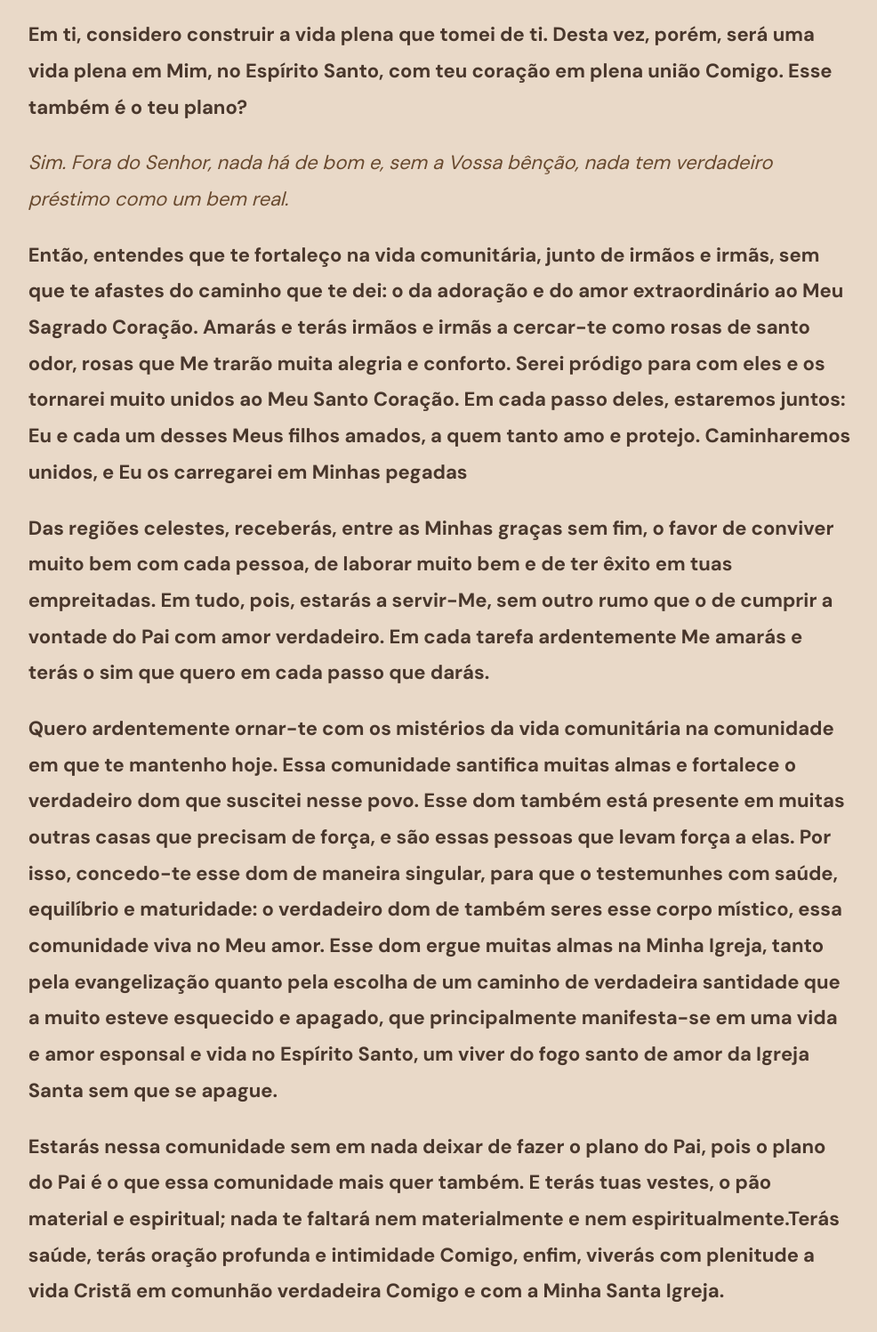
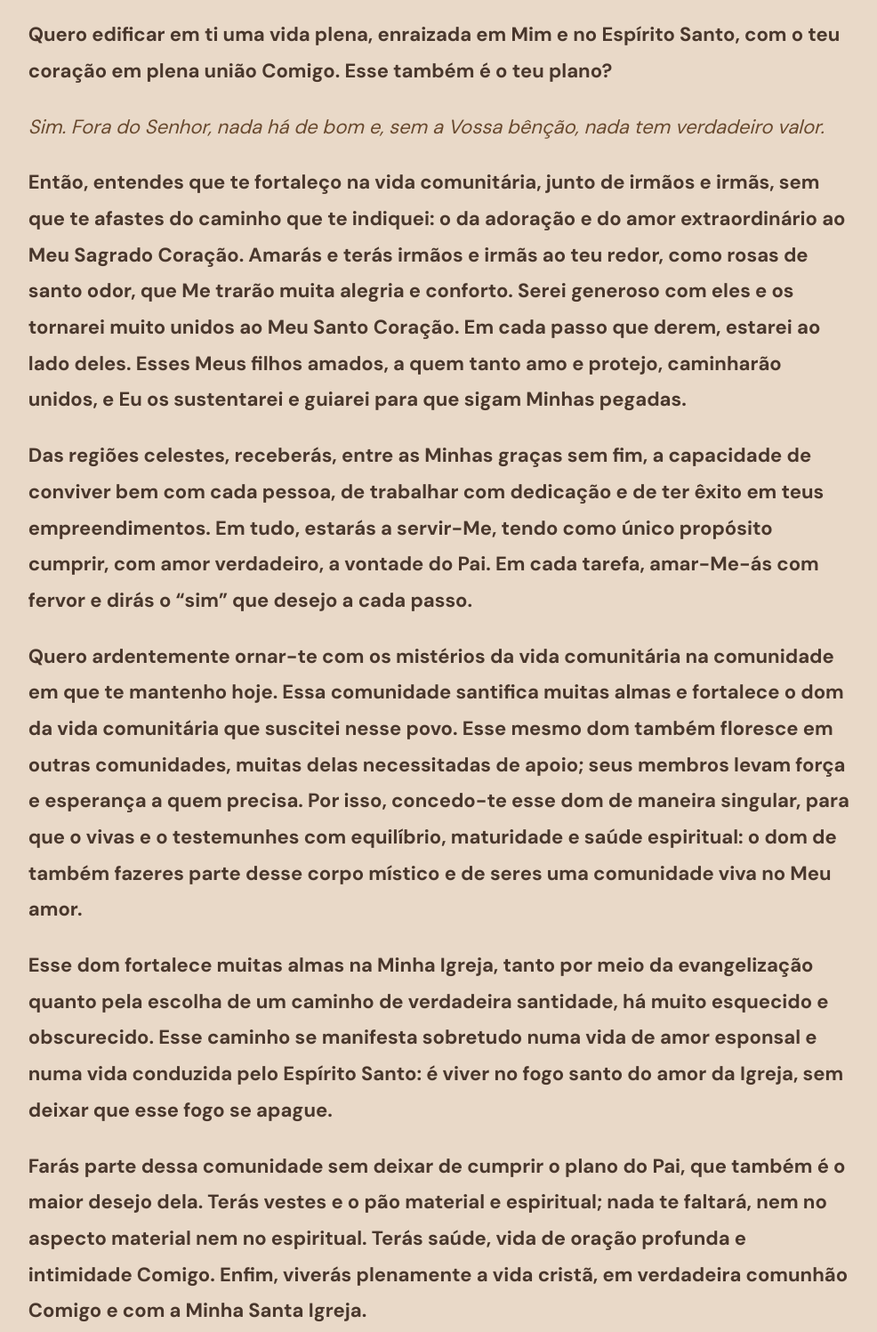
Before and after one commit to paxtecumpaxtibi/paxtecumpaxtibi.github.io, a plain HTML site: page 0100_22112026.html in a window 1280 px wide. Shown: the part 533-2030 px from the top of the page at 89% size, without its empty margins (145-1131 px from the left). Drawn offline with nearby package versions, Linux system fonts and the light colour scheme.

Commit message:
Revisa gramática da mensagem de novembro
Co-authored-by: Copilot <223556219+Copilot@users.noreply.github.com>

```diff
--- a/0100_22112026.html
+++ b/0100_22112026.html
@@ -72,61 +72,66 @@
           <div class="legacy-message-card">
             <p class="legacy-date">22/11/2026</p>
             <h3>
-              Quero ardentemente ornar-te com os mistérios da vida comunitária .
+              Quero ardentemente ornar-te com os mistérios da vida comunitária.
             </h3>
           </div>
         </div>
         <article class="legacy-article">
           <p class="prece">Senhor Jesus!</p>
           <p class="Deus">
-            Em ti, considero construir a vida plena que tomei de ti. Desta vez,
-            porém, será uma vida plena em Mim, no Espírito Santo, com teu
-            coração em plena união Comigo. Esse também é o teu plano?
+            Quero edificar em ti uma vida plena, enraizada em Mim e no Espírito
+            Santo, com o teu coração em plena união Comigo. Esse também é o teu
+            plano?
           </p>
           <p class="prece">
             Sim. Fora do Senhor, nada há de bom e, sem a Vossa bênção, nada tem
-            verdadeiro préstimo como um bem real.
+            verdadeiro valor.
           </p>
           <p class="Deus">
             Então, entendes que te fortaleço na vida comunitária, junto de
-            irmãos e irmãs, sem que te afastes do caminho que te dei: o da
+            irmãos e irmãs, sem que te afastes do caminho que te indiquei: o da
             adoração e do amor extraordinário ao Meu Sagrado Coração. Amarás e
-            terás irmãos e irmãs a cercar-te como rosas de santo odor, rosas que
-            Me trarão muita alegria e conforto. Serei pródigo para com eles e os
-            tornarei muito unidos ao Meu Santo Coração. Em cada passo deles,
-            estaremos juntos: Eu e cada um desses Meus filhos amados, a quem
-            tanto amo e protejo. Caminharemos unidos, e Eu os carregarei em
-            Minhas pegadas
+            terás irmãos e irmãs ao teu redor, como rosas de santo odor, que Me
+            trarão muita alegria e conforto. Serei generoso com eles e os
+            tornarei muito unidos ao Meu Santo Coração. Em cada passo que derem,
+            estarei ao lado deles. Esses Meus filhos amados, a quem tanto amo e
+            protejo, caminharão unidos, e Eu os sustentarei e guiarei para que
+            sigam Minhas pegadas.
           </p>
           <p class="Deus">
-            Das regiões celestes, receberás, entre as Minhas graças sem fim, o
-            favor de conviver muito bem com cada pessoa, de laborar muito bem e
-            de ter êxito em tuas empreitadas. Em tudo, pois, estarás a
-            servir-Me, sem outro rumo que o de cumprir a vontade do Pai com amor
-            verdadeiro. Em cada tarefa ardentemente Me amarás e terás o sim que
-            quero em cada passo que darás.
+            Das regiões celestes, receberás, entre as Minhas graças sem fim, a
+            capacidade de conviver bem com cada pessoa, de trabalhar com
+            dedicação e de ter êxito em teus empreendimentos. Em tudo, estarás
+            a servir-Me, tendo como único propósito cumprir, com amor
+            verdadeiro, a vontade do Pai. Em cada tarefa, amar-Me-ás com
+            fervor e dirás o “sim” que desejo a cada passo.
           </p>
           <p class="Deus">
             Quero ardentemente ornar-te com os mistérios da vida comunitária na
             comunidade em que te mantenho hoje. Essa comunidade santifica muitas
-            almas e fortalece o verdadeiro dom que suscitei nesse povo. Esse dom
-            também está presente em muitas outras casas que precisam de força, e
-            são essas pessoas que levam força a elas. Por isso, concedo-te esse
-            dom de maneira singular, para que o testemunhes com saúde,
-            equilíbrio e maturidade: o verdadeiro dom de também seres esse corpo
-            místico, essa comunidade viva no Meu amor. Esse dom ergue muitas
-            almas na Minha Igreja, tanto pela evangelização quanto pela escolha
-            de um caminho de verdadeira santidade que a muito esteve esquecido e apagado,
-            que principalmente manifesta-se em uma vida e amor esponsal e vida no Espírito Santo,
-            um viver do fogo santo de amor da Igreja Santa sem que se apague.
+            almas e fortalece o dom da vida comunitária que suscitei nesse povo.
+            Esse mesmo dom também floresce em outras comunidades, muitas delas
+            necessitadas de apoio; seus membros levam força e esperança a quem
+            precisa. Por isso, concedo-te esse dom de maneira singular, para
+            que o vivas e o testemunhes com equilíbrio, maturidade e saúde
+            espiritual: o dom de também fazeres parte desse corpo místico e de
+            seres uma comunidade viva no Meu amor.
           </p>
           <p class="Deus">
-            Estarás nessa comunidade sem em nada deixar de fazer o plano do Pai,
-            pois o plano do Pai é o que essa comunidade mais quer também. E
-            terás tuas vestes, o pão material e espiritual; nada te faltará nem
-            materialmente e nem espiritualmente.Terás saúde, terás oração profunda e intimidade Comigo,
-            enfim, viverás com plenitude a vida Cristã em comunhão
-            verdadeira Comigo e com a Minha Santa Igreja.
+            Esse dom fortalece muitas almas na Minha Igreja, tanto por meio da
+            evangelização quanto pela escolha de um caminho de verdadeira
+            santidade, há muito esquecido e obscurecido. Esse caminho se
+            manifesta sobretudo numa vida de amor esponsal e numa vida
+            conduzida pelo Espírito Santo: é viver no fogo santo do amor da
+            Igreja, sem deixar que esse fogo se apague.
+          </p>
+          <p class="Deus">
+            Farás parte dessa comunidade sem deixar de cumprir o plano do Pai,
+            que também é o maior desejo dela. Terás vestes e o pão material e
+            espiritual; nada te faltará, nem no aspecto material nem no
+            espiritual. Terás saúde, vida de oração profunda e intimidade
+            Comigo. Enfim, viverás plenamente a vida cristã, em verdadeira
+            comunhão Comigo e com a Minha Santa Igreja.
           </p>
         </article>
       </section>
```
